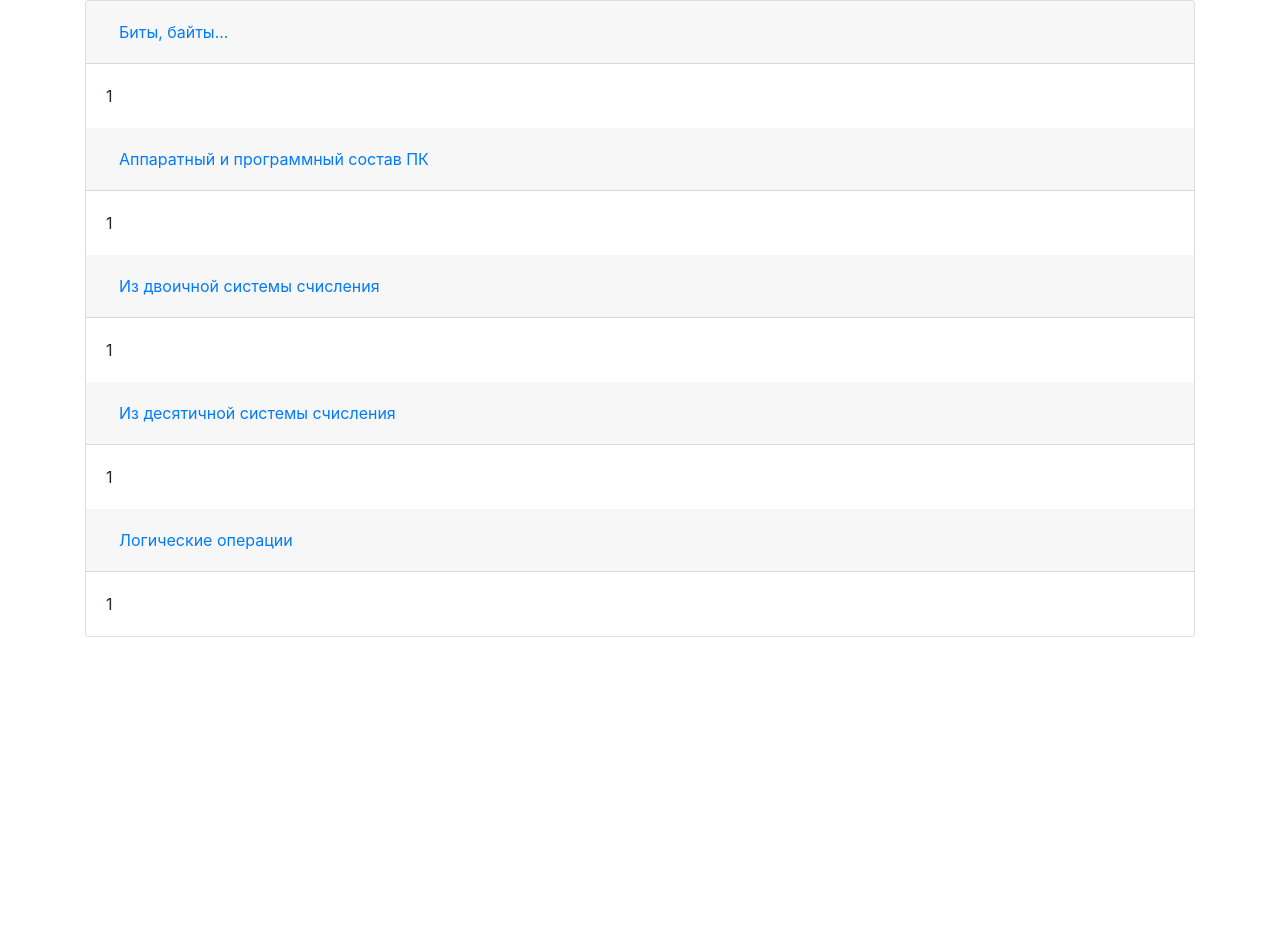
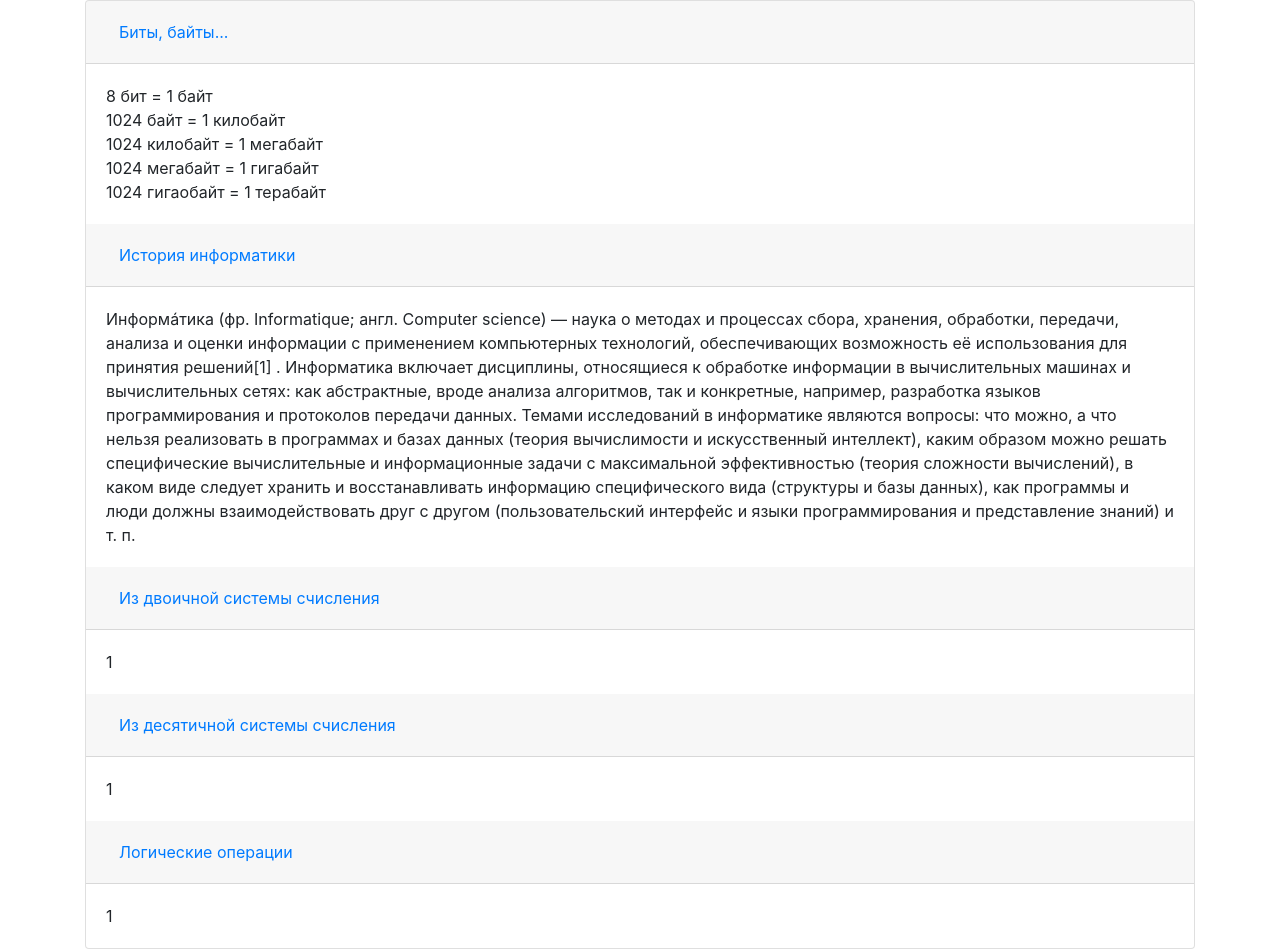
Before and after one commit to nosopirka/project_web, a Flask app: page /informatics in a window 1280 px wide. Shown: the part 56-1005 px from the top of the page. Before the commit the page ends 693 px from the top, so only its background shows below. Run offline with Flask 2, Linux system fonts and the light colour scheme; some libraries are stand-ins or nearby versions.

Commit message:
Update informatics.html

```diff
--- a/templates/informatics.html
+++ b/templates/informatics.html
@@ -12,20 +12,28 @@
       </div>
       <div id="collapse1" class="collapse show" aria-labelledby="heading1" data-parent="#accordion">
         <div class="card-body">
-1
+          8 бит = 1 байт<br>
+          1024 байт = 1 килобайт<br>
+          1024 килобайт = 1 мегабайт<br>
+          1024 мегабайт = 1 гигабайт<br>
+          1024 гигаобайт = 1 терабайт<br>
         </div>
       </div>
 
       <div class="card-header" id="heading2">
         <h5 class="mb-0">
           <button class="btn btn-link" data-toggle="collapse" data-target="#collapse2" aria-expanded="true" aria-controls="collapse2">
-            Аппаратный и программный состав ПК
+            История информатики
           </button>
         </h5>
       </div>
       <div id="collapse2" class="collapse show" aria-labelledby="heading2" data-parent="#accordion">
         <div class="card-body">
-            1
+            Информáтика (фр. Informatique; англ. Computer science) — наука о методах и процессах сбора, хранения, обработки, передачи, анализа и оценки информации с применением компьютерных технологий, обеспечивающих возможность её использования для принятия решений[1] .
+
+Информатика включает дисциплины, относящиеся к обработке информации в вычислительных машинах и вычислительных сетях: как абстрактные, вроде анализа алгоритмов, так и конкретные, например, разработка языков программирования и протоколов передачи данных.
+
+Темами исследований в информатике являются вопросы: что можно, а что нельзя реализовать в программах и базах данных (теория вычислимости и искусственный интеллект), каким образом можно решать специфические вычислительные и информационные задачи с максимальной эффективностью (теория сложности вычислений), в каком виде следует хранить и восстанавливать информацию специфического вида (структуры и базы данных), как программы и люди должны взаимодействовать друг с другом (пользовательский интерфейс и языки программирования и представление знаний) и т. п.
         </div>
       </div>
 
```
